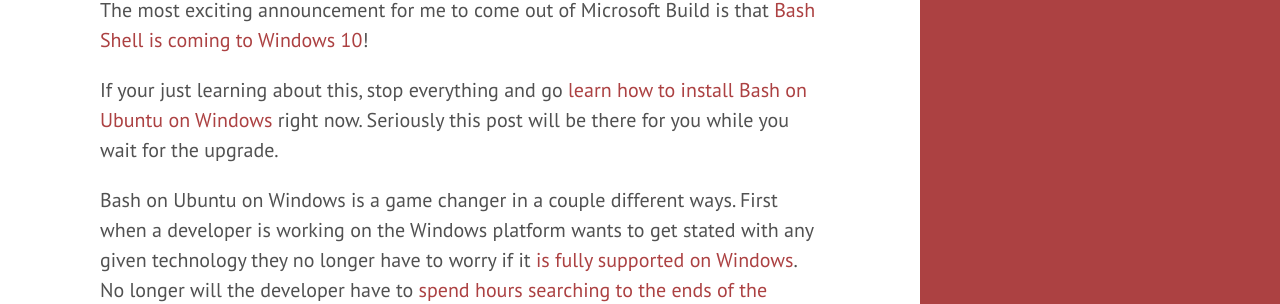
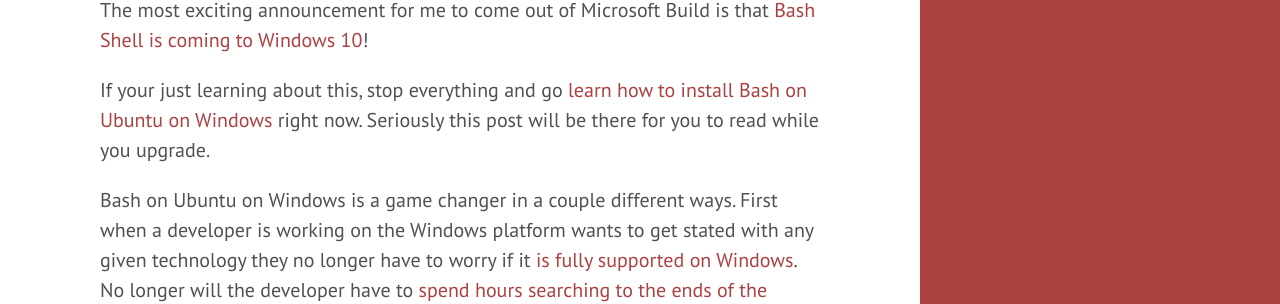
Before and after one commit to jsturtevant/jsturtevant.github.io, a Jekyll site: the page built from _posts/2016-04-11-Thoughts-on-Microsoft-Build-2016.md, in a window 1280 px wide and 900 px high, scrolled down 728 px. Shown: the part 153-457 px from the top of the window. Built offline with Jekyll 4.4.1, drawn with Linux system fonts in a browser that asks for light colours; nearby versions of some CDN libraries; comment, search, counter and statistics services are not loaded.

Commit message:
wording fix

```diff
--- a/_posts/2016-04-11-Thoughts-on-Microsoft-Build-2016.md
+++ b/_posts/2016-04-11-Thoughts-on-Microsoft-Build-2016.md
@@ -15,7 +15,7 @@ For the last few years, there has been a major shift at Microsoft, one that has
 ## Bash on Windows
 The most exciting announcement for me to come out of Microsoft Build is that [Bash Shell is coming to Windows 10](http://www.hanselman.com/blog/DevelopersCanRunBashShellAndUsermodeUbuntuLinuxBinariesOnWindows10.aspx)!
 
-If your just learning about this, stop everything and go [learn how to install Bash on Ubuntu on Windows](https://blogs.msdn.microsoft.com/commandline/2016/04/06/bash-on-ubuntu-on-windows-download-now-3/) right now.  Seriously this post will be there for you while you wait for the upgrade.
+If your just learning about this, stop everything and go [learn how to install Bash on Ubuntu on Windows](https://blogs.msdn.microsoft.com/commandline/2016/04/06/bash-on-ubuntu-on-windows-download-now-3/) right now.  Seriously this post will be there for you to read while you upgrade.
 
 Bash on Ubuntu on Windows is a game changer in a couple different ways. First when a developer is working on the Windows platform wants to get stated with any given technology they no longer have to worry if it [is fully supported on Windows](https://twitter.com/avdi/status/713773013347512320). No longer will the developer have to [spend hours searching to the ends of the internet to figure out how to get it working for Windows](https://github.com/railsinstaller/railsinstaller-windows/issues/70).  This is great not only for Windows developers but is great for the languages and tools themselves because now they will now have an easier on boarding and learning process for a new audience.   On a deeper level this really means that there will be more collaboration and cross-pollination of ideas across the two eco systems.
 
```
